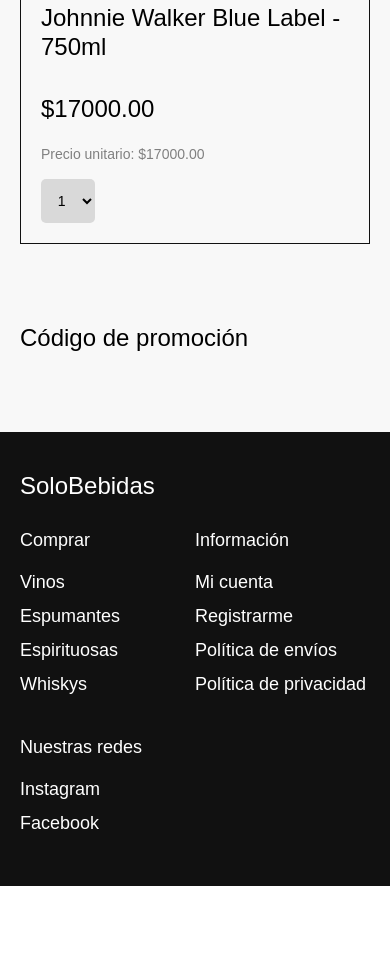
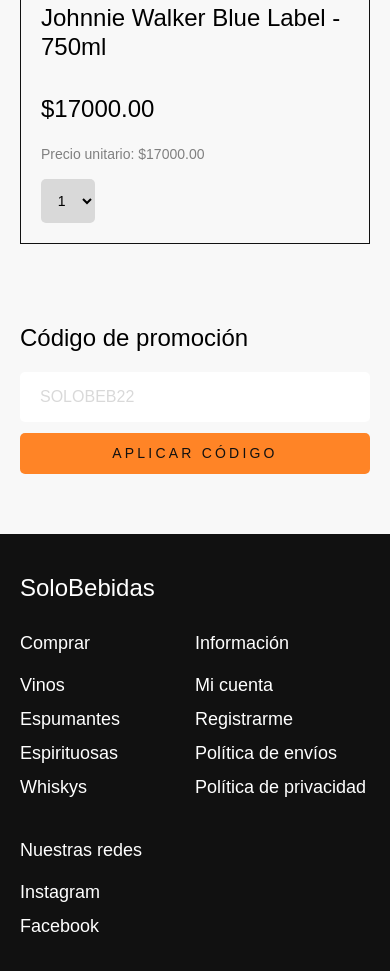
Before and after one commit to JuanCruzEusebi/grupo_11_soloBebidas, a website: page views/productCart.html in a window 390 px wide. Shown: the part 1240-2211 px from the top of the page. Before the commit the page ends 2126 px from the top, so only its background shows below. Drawn offline with Linux system fonts and the light colour scheme; a web font is replaced by a local one.

Commit message:
discount mobile done

```diff
--- a/public/styles/productCart.css
+++ b/public/styles/productCart.css
@@ -79,3 +79,15 @@
   font-weight: var(--regular);
   margin-bottom: 1.25rem;
 }
+
+.form__field-group__input {
+  padding: 1rem 0rem 1rem 1.25rem;
+  width: 100%;
+  border: none;
+  border-radius: 5px;
+  margin-bottom: 0.7rem;
+}
+
+.form__field-group__input::placeholder {
+  color: var(--light-grey);
+}
--- a/public/styles/utilities/utilities.css
+++ b/public/styles/utilities/utilities.css
@@ -21,6 +21,12 @@
   background-color: var(--orange);
   color: var(--black);
   width: 100%;
+}
+
+.btn--discount {
+  background-color: var(--orange);
+  color: var(--black);
+  width: 50%;
 }
 
 .btn--form {
--- a/views/productCart.html
+++ b/views/productCart.html
@@ -126,6 +126,14 @@
 
     <section class="section--discount">
         <h3 class="discount__title">Código de promoción</h3>
+        <form action="#" method="get" class="discount__code">
+            <div class="form__field-group">
+                <label for="disc_code" class="form__field-group__title"></label>
+                <input type="text" name="disc_code" id="disc_code" class="form__field-group__input"
+                    placeholder="SOLOBEB22">
+                <button type="submit" class="btn btn--main">Aplicar código</button>
+            </div>
+        </form>
     </section>
 
     <footer class="footer">
```
